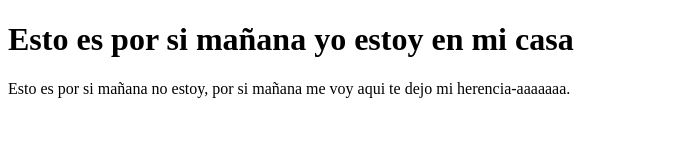
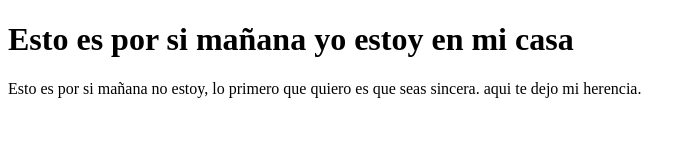
Before and after one commit to bryan4k/estudio-platzi, a plain HTML site: page index.html in a window 1280 px wide. Shown: the whole page, without its empty margins (0-696 px from the left). Drawn offline with Linux system fonts and the light colour scheme.

Commit message:
Se modifica el parrafo creado en el body

```diff
--- a/index.html
+++ b/index.html
@@ -9,8 +9,8 @@
 <body>
     <h1>Esto es por si mañana yo estoy en mi casa</h1>
     <p>
-        Esto es por si mañana no estoy, por si mañana me voy
-        aqui te dejo mi herencia-aaaaaaa.
+        Esto es por si mañana no estoy, lo primero que quiero es que seas sincera.
+        aqui te dejo mi herencia.
     </p>
 </body>
 </html>
```
